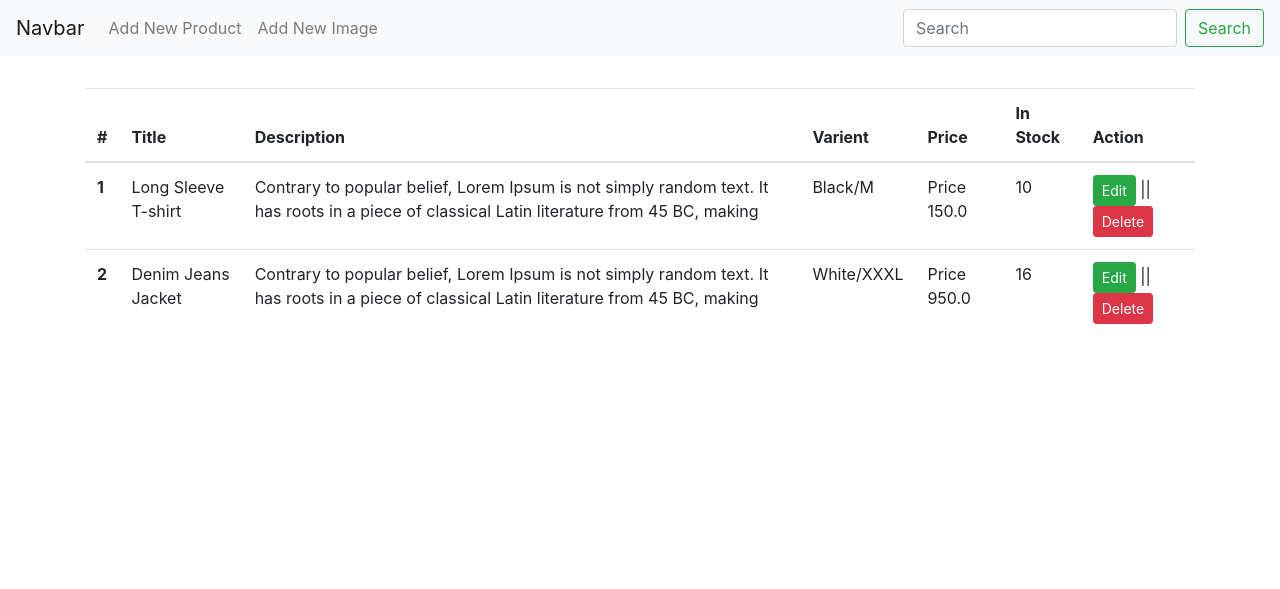
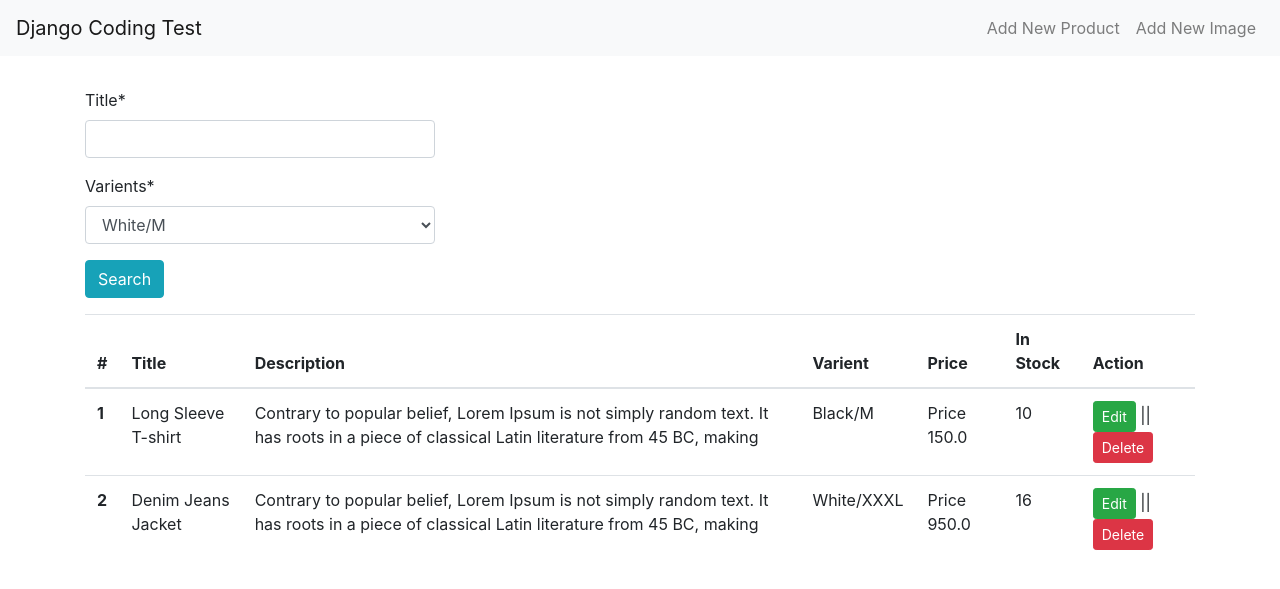
Before and after one commit to jahidshawon19/django-coding-test, a Django app: page / in a window 1280 px wide. Shown: the top 589 px of the page. Run offline with Django 4.2, Linux system fonts and the light colour scheme; data comes from the database, SQL or seed files in the repository; both versions use the stored data as it was after the commit; some libraries are stand-ins or nearby versions.

Commit message:
update and delete product with filtering

```diff
--- a/my_app/forms.py
+++ b/my_app/forms.py
@@ -13,3 +13,15 @@ class ProductCreateForm(forms.ModelForm):
     class Meta:
         model = Products
         fields = ['title', 'sku', 'description', 'varients', 'price', 'stock', 'photo']
+
+
+class ProductUpdateForm(forms.ModelForm):
+    class Meta:
+        model = Products
+        fields = ['title', 'sku', 'description', 'varients', 'price', 'stock', 'photo']
+
+
+class productSearchForm(forms.ModelForm):
+    class Meta:
+        model = Products
+        fields = ['title', 'varients']
--- a/my_app/urls.py
+++ b/my_app/urls.py
@@ -7,4 +7,6 @@ urlpatterns = [
 
   path('add_image/', views.addImage, name='add-image'),
   path('add_product/', views.addProduct, name='add-product'),
+  path('update_product/<str:pk>/', views.updateProduct, name='update-product'),
+  path('delete_product/<str:pk>/', views.deleteProduct, name='delete-product'),
 ]
--- a/my_app/views.py
+++ b/my_app/views.py
@@ -1,4 +1,5 @@
 
+from math import prod
 from django.shortcuts import redirect, render
 from my_app.models import *
 from .forms import *
@@ -7,8 +8,12 @@ from .forms import *
 
 def index(request):
     all_products = Products.objects.all()
+    form = productSearchForm(request.POST or None)
+    if request.method == 'POST':
+        all_products = Products.objects.filter(title__icontains=form['title'].value(), varients__icontains=form['varients'].value())
     context ={
         'products':all_products,
+        'form':form,
     }
     return render( request, 'index.html', context)
 
@@ -36,3 +41,25 @@ def addProduct(request):
         'form':form
     }
     return render(request, 'add_product.html', context)
+
+def updateProduct(request, pk):
+    query = Products.objects.get(id=pk)
+    form = ProductUpdateForm(instance=query)
+    if request.method == 'POST':
+        form = ProductUpdateForm(request.POST, instance=query)
+        if form.is_valid():
+            form.save()
+            return redirect('home')
+
+    context ={
+        'form':form,
+    }
+    return render(request, 'add_product.html', context)
+
+
+def deleteProduct(request, pk):
+    query = Products.objects.get(id=pk)
+    if request.method == 'POST':
+        query.delete()
+        return redirect('home')
+    return render(request, 'delete.html')
--- a/templates/header.html
+++ b/templates/header.html
@@ -4,7 +4,7 @@
     <meta charset="UTF-8">
     <meta http-equiv="X-UA-Compatible" content="IE=edge">
     <meta name="viewport" content="width=device-width, initial-scale=1.0">
-    <title>Document</title>
+    <title>Django Coding Test</title>
     <link rel="stylesheet" href="https://cdn.jsdelivr.net/npm/bootstrap@4.4.1/dist/css/bootstrap.min.css" integrity="sha384-Vkoo8x4CGsO3+Hhxv8T/Q5PaXtkKtu6ug5TOeNV6gBiFeWPGFN9MuhOf23Q9Ifjh" crossorigin="anonymous">
 </head>
 <body>
--- a/templates/index.html
+++ b/templates/index.html
@@ -1,10 +1,19 @@
 {% include 'header.html' %}
 {% include 'navbar.html' %}
-
+{% load crispy_forms_tags %}
 
 <section class="py-3 mt-3">
     <div class="container">
-        <div class="row">
+      <div class="row">
+        <div class="col-lg-4">
+          <form method='POST' action=''>
+            {% csrf_token %}
+            {{form|crispy}}
+          <input type="submit" class="btn btn-info" value='Search'/>
+        </form>
+        </div>
+      </div>
+        <div class="row mt-3">
             <div class="col-lg-12">
                 <table class="table">
                     <thead>
@@ -29,7 +38,7 @@
                         <td>{{prod.varients}}</td>
                         <td> Price {{prod.price}}</td>
                         <td>{{prod.stock}}</td>
-                        <td><a href="#" class="btn btn-success btn-sm">Edit</a> || <a href="#" class="btn btn-danger btn-sm">Delete</a></td>
+                        <td><a href="{% url 'update-product' prod.id %}" class="btn btn-success btn-sm">Edit</a> || <a href="{% url 'delete-product' prod.id %}" class="btn btn-danger btn-sm">Delete</a></td>
                       </tr>
                       {% endfor %}
                     </tbody>
--- a/templates/navbar.html
+++ b/templates/navbar.html
@@ -1,11 +1,11 @@
 <nav class="navbar navbar-expand-lg navbar-light bg-light">
-    <a class="navbar-brand" href="#">Navbar</a>
+    <a class="navbar-brand" href="{% url 'home' %}">Django Coding Test</a>
     <button class="navbar-toggler" type="button" data-toggle="collapse" data-target="#navbarSupportedContent" aria-controls="navbarSupportedContent" aria-expanded="false" aria-label="Toggle navigation">
       <span class="navbar-toggler-icon"></span>
     </button>
 
     <div class="collapse navbar-collapse" id="navbarSupportedContent">
-      <ul class="navbar-nav mr-auto">
+      <ul class="navbar-nav ml-auto">
 
         <li class="nav-item">
           <a class="nav-link" href="{% url 'add-product'%}">Add New Product</a>
@@ -15,9 +15,6 @@
           <a class="nav-link" href="{% url 'add-image' %}">Add New Image</a>
         </li>
       </ul>
-      <form class="form-inline my-2 my-lg-0">
-        <input class="form-control mr-sm-2" type="search" placeholder="Search" aria-label="Search">
-        <button class="btn btn-outline-success my-2 my-sm-0" type="submit">Search</button>
-      </form>
+
     </div>
   </nav>
```
Also changed, not shown: templates/delete.html (added, +24 -0 lines), db.sqlite3.
